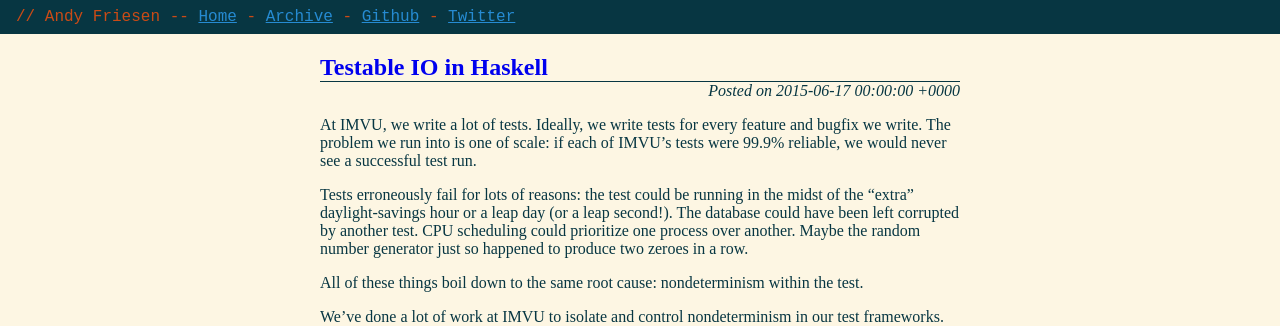
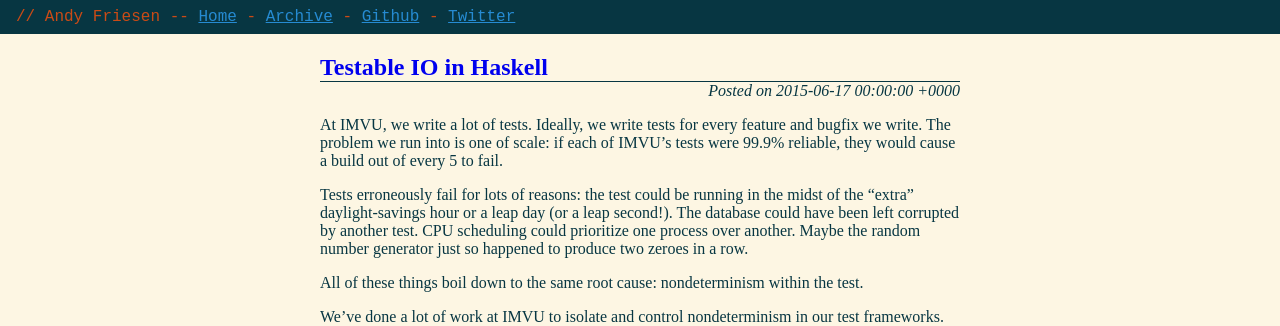
Before and after one commit to andyfriesen/andyfriesen.github.io, a Jekyll site: the page built from _posts/2015-06-17-testable-io-in-haskell.md, in a window 1280 px wide and 1400 px high. Shown: the top 326 px of the window. Built offline with Jekyll 4.4.1, drawn with Linux system fonts in a browser that asks for light colours; Markdown is read by kramdown in place of the engine named in the settings; some of the changed text lies outside the part shown.

Commit message:
Update 2015-06-17-testable-io-in-haskell.md

````diff
--- a/_posts/2015-06-17-testable-io-in-haskell.md
+++ b/_posts/2015-06-17-testable-io-in-haskell.md
@@ -4,8 +4,7 @@ title: "Testable IO in Haskell"
 ---
 
 At IMVU, we write a lot of tests.  Ideally, we write tests for every feature and bugfix
-we write.  The problem we run into is one of scale: if each of IMVU's tests were 99.9% reliable, we would never
-see a successful test run.
+we write.  The problem we run into is one of scale: if each of IMVU's tests were 99.9% reliable, they would cause a build out of every 5 to fail.
 
 Tests erroneously fail for lots of reasons: the test could be running in the midst of the "extra" daylight-savings hour
 or a leap day (or a leap second!).  The database could have been left corrupted by another test.  CPU scheduling could prioritize one
@@ -88,6 +87,8 @@ application up in a record.
 type FakeIO = S.State FakeState
 ```
 
+(I'll get to `FakeState` in a second)
+
 Aside from reliability, this design has another very useful property: It is impossible for tests to interfere with one
 another even if many tests share the same state.  This means that "test fixtures" can trivially be effected by simply
 running an action and using the resulting state in as many tests as desired.
@@ -141,11 +142,6 @@ runFakeWorld = flip S.runState
 
 Now, let's write our first unit test.
 
-```haskell
-main :: IO ()
-main = do
-```
-
 We wish to test that our application rejects the empty string as a name.  When the user does this, we wish to verify
 that the customer sees an error message and is asked again for their name.
 
````
Also changed, not shown: other parts of _posts/2015-06-17-testable-io-in-haskell.md (+2 -0 lines).
